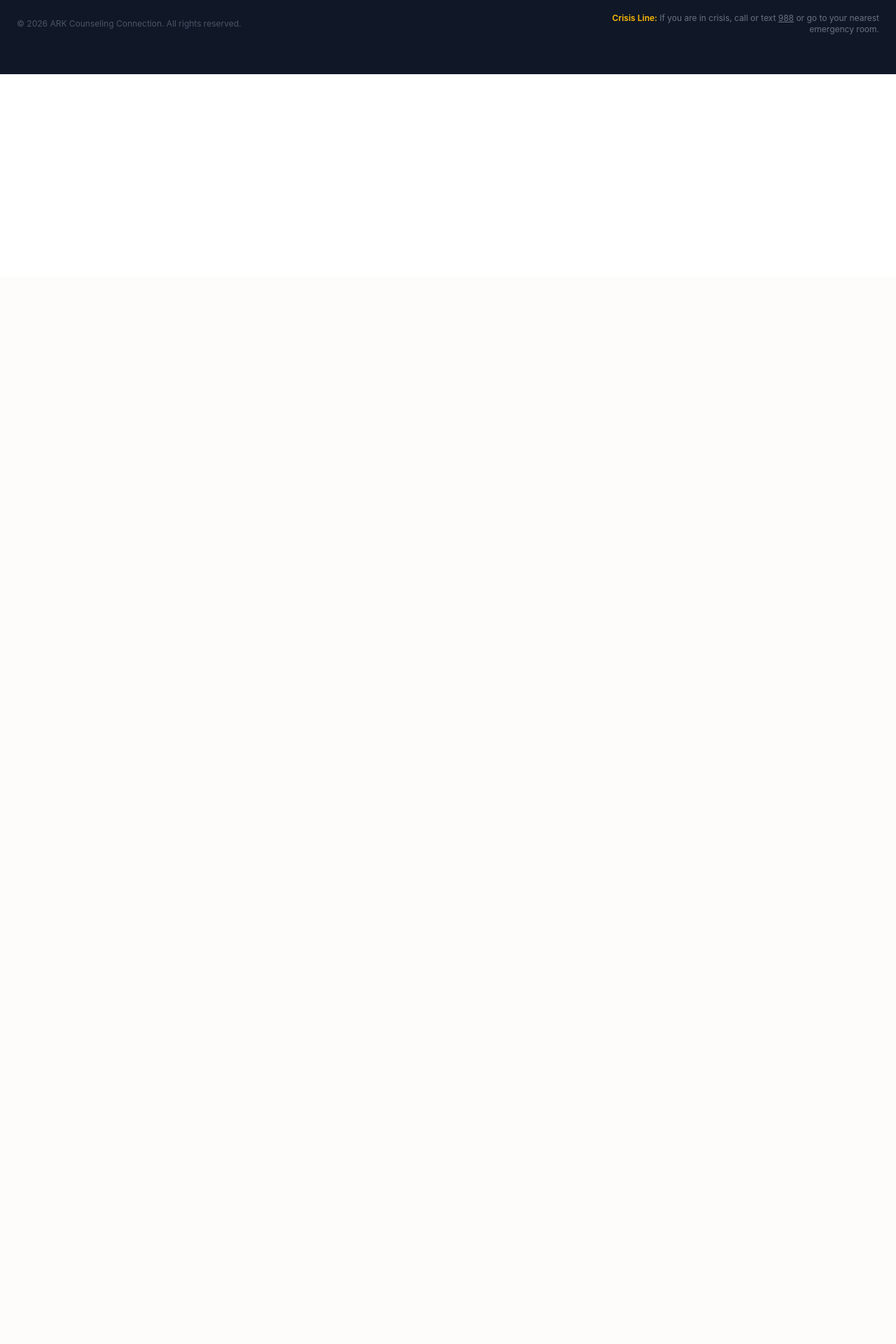
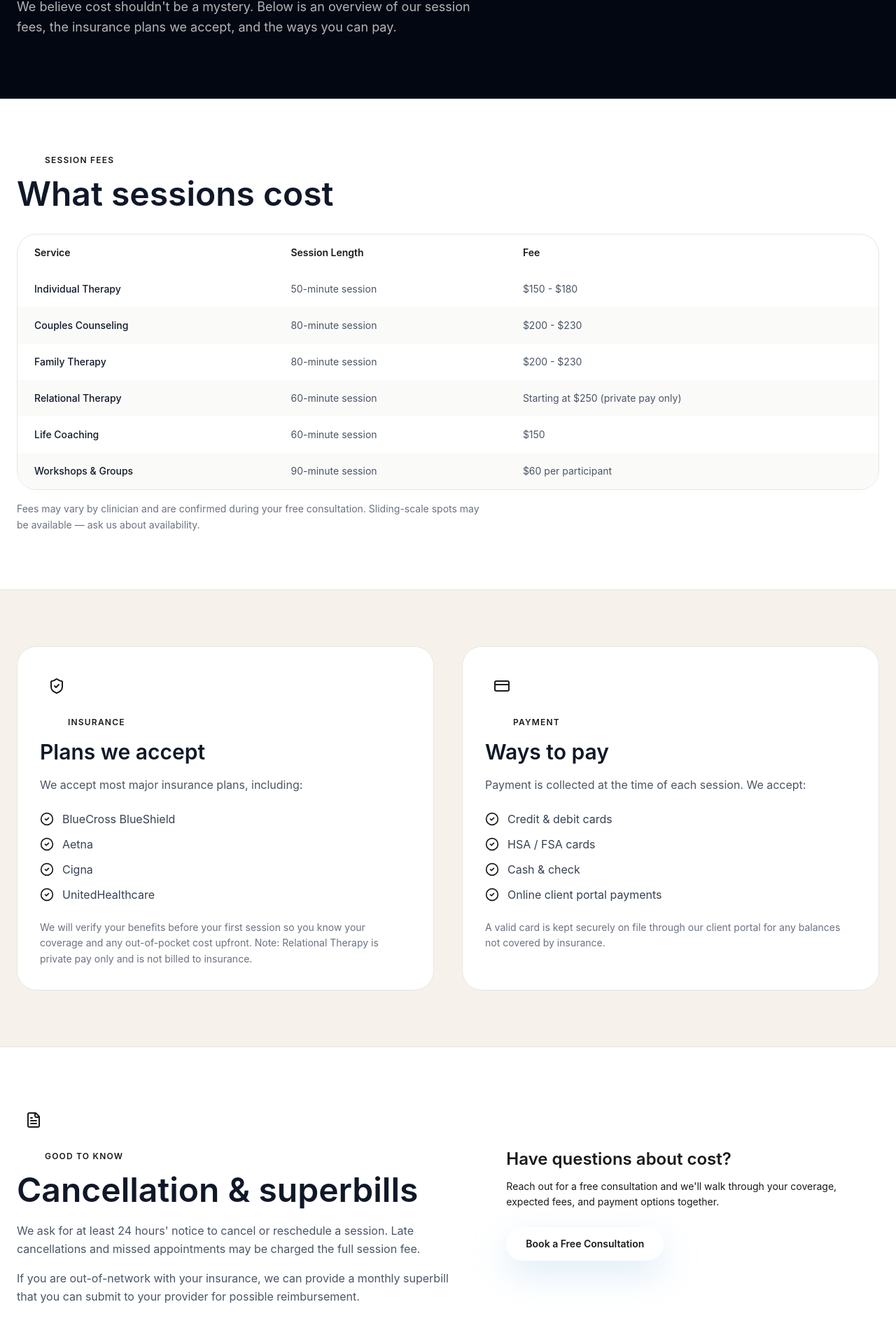
Before and after one commit to Judeyaw1/amarae, a React (Vite) app: page /rates in a window 1280 px wide. Shown: the part 404-2324 px from the top of the page at 70% size. Before the commit the page ends 800 px from the top, so only its background shows below. Built offline with nearby package versions, Linux system fonts and the light colour scheme.

Commit message:
Add Rates nav tab with fees, insurance, and payment info; fix ServicesPage syntax error

```diff
--- a/src/app/App.tsx
+++ b/src/app/App.tsx
@@ -5,6 +5,7 @@ import { AboutPage } from './pages/AboutPage';
 import { ApproachPage } from './pages/ApproachPage';
 import { ConsultationPage } from './pages/ConsultationPage';
 import { HomePage } from './pages/HomePage';
+import { RatesPage } from './pages/RatesPage';
 import { ResourcesPage } from './pages/ResourcesPage';
 import { ServiceDetailPage } from './pages/ServiceDetailPage';
 import { ServicesPage } from './pages/ServicesPage';
@@ -45,6 +46,7 @@ export default function App() {
           <Route path="/approach" element={<ApproachPage />} />
           <Route path="/team" element={<TeamPage />} />
           <Route path="/resources" element={<ResourcesPage />} />
+          <Route path="/rates" element={<RatesPage />} />
           <Route path="/about" element={<AboutPage />} />
           <Route path="/consultation" element={<ConsultationPage />} />
         </Routes>
--- a/src/app/data/siteContent.ts
+++ b/src/app/data/siteContent.ts
@@ -11,6 +11,7 @@ export const CARD_5 = 'https://images.unsplash.com/photo-1522202176988-66273c2fd
 export const mainNavItems = [
   { label: 'Home', to: '/' },
   { label: 'Services', to: '/services' },
+  { label: 'Rates', to: '/rates' },
   { label: 'Our Approach', to: '/approach' },
   { label: 'Resources', to: '/resources' },
   { label: 'About', to: '/about' },
--- /dev/null
+++ b/src/app/pages/RatesPage.tsx
@@ -0,0 +1,153 @@
+import { CheckCircle2, CreditCard, FileText, ShieldCheck } from 'lucide-react';
+import { Link } from 'react-router';
+import { SectionEyebrow } from '../components/SectionEyebrow';
+
+const sessionFees = [
+  { service: 'Individual Therapy', duration: '50-minute session', fee: '$150 - $180' },
+  { service: 'Couples Counseling', duration: '80-minute session', fee: '$200 - $230' },
+  { service: 'Family Therapy', duration: '80-minute session', fee: '$200 - $230' },
+  { service: 'Relational Therapy', duration: '60-minute session', fee: 'Starting at $250 (private pay only)' },
+  { service: 'Life Coaching', duration: '60-minute session', fee: '$150' },
+  { service: 'Workshops & Groups', duration: '90-minute session', fee: '$60 per participant' },
+];
+
+const acceptedInsurance = ['BlueCross BlueShield', 'Aetna', 'Cigna', 'UnitedHealthcare'];
+
+const paymentMethods = [
+  'Credit & debit cards',
+  'HSA / FSA cards',
+  'Cash & check',
+  'Online client portal payments',
+];
+
+export function RatesPage() {
+  return (
+    <>
+      <section className="relative overflow-hidden bg-gray-950 text-white">
+        <div className="absolute right-0 top-10 h-80 w-80 rounded-full bg-primary/10 blur-3xl" />
+        <div className="max-w-7xl mx-auto px-6 py-16 lg:py-22">
+          <SectionEyebrow inverse>Rates & Insurance</SectionEyebrow>
+          <h1 className="font-serif text-[3.2rem] sm:text-[4.2rem] lg:text-[5rem] font-semibold leading-[0.96] tracking-[-0.03em] mb-6 max-w-4xl">
+            Clear pricing,
+            <br />
+            simple payment options.
+          </h1>
+          <p className="text-lg text-white/70 leading-relaxed max-w-2xl">
+            We believe cost shouldn't be a mystery. Below is an overview of our session fees, the insurance plans we accept, and the ways you can pay.
+          </p>
+        </div>
+      </section>
+
+      <section className="bg-white py-20">
+        <div className="max-w-7xl mx-auto px-6">
+          <SectionEyebrow>Session Fees</SectionEyebrow>
+          <h2 className="font-serif text-4xl md:text-5xl font-semibold text-gray-900 leading-[1.02] mb-8 max-w-2xl">
+            What sessions cost
+          </h2>
+          <div className="overflow-hidden rounded-[1.75rem] border border-stone-200">
+            <table className="w-full text-left">
+              <thead>
+                <tr className="bg-primary text-foreground">
+                  <th className="px-6 py-4 text-sm font-semibold">Service</th>
+                  <th className="px-6 py-4 text-sm font-semibold">Session Length</th>
+                  <th className="px-6 py-4 text-sm font-semibold">Fee</th>
+                </tr>
+              </thead>
+              <tbody>
+                {sessionFees.map((row, index) => (
+                  <tr key={row.service} className={index % 2 === 0 ? 'bg-white' : 'bg-stone-50'}>
+                    <td className="px-6 py-4 text-sm font-medium text-gray-900">{row.service}</td>
+                    <td className="px-6 py-4 text-sm text-gray-600">{row.duration}</td>
+                    <td className="px-6 py-4 text-sm text-gray-600">{row.fee}</td>
+                  </tr>
+                ))}
+              </tbody>
+            </table>
+          </div>
+          <p className="text-sm text-gray-500 leading-relaxed mt-4 max-w-2xl">
+            Fees may vary by clinician and are confirmed during your free consultation. Sliding-scale spots may be available — ask us about availability.
+          </p>
+        </div>
+      </section>
+
+      <section className="bg-[#f6f1ea] py-20 border-y border-stone-200">
+        <div className="max-w-7xl mx-auto px-6 grid lg:grid-cols-2 gap-10">
+          <div className="rounded-[1.75rem] bg-white border border-stone-200 p-8">
+            <div className="w-12 h-12 rounded-full bg-primary/15 flex items-center justify-center mb-5">
+              <ShieldCheck className="w-6 h-6 text-primary" />
+            </div>
+            <SectionEyebrow>Insurance</SectionEyebrow>
+            <h2 className="font-serif text-3xl font-semibold text-gray-900 mb-4">Plans we accept</h2>
+            <p className="text-gray-600 leading-relaxed mb-6">
+              We accept most major insurance plans, including:
+            </p>
+            <ul className="space-y-3 mb-6">
+              {acceptedInsurance.map((plan) => (
+                <li key={plan} className="flex items-center gap-3">
+                  <CheckCircle2 className="w-5 h-5 text-primary flex-shrink-0" />
+                  <span className="text-gray-700">{plan}</span>
+                </li>
+              ))}
+            </ul>
+            <p className="text-sm text-gray-500 leading-relaxed">
+              We will verify your benefits before your first session so you know your coverage and any out-of-pocket cost upfront. Note: Relational Therapy is private pay only and is not billed to insurance.
+            </p>
+          </div>
+
+          <div className="rounded-[1.75rem] bg-white border border-stone-200 p-8">
+            <div className="w-12 h-12 rounded-full bg-primary/15 flex items-center justify-center mb-5">
+              <CreditCard className="w-6 h-6 text-primary" />
+            </div>
+            <SectionEyebrow>Payment</SectionEyebrow>
+            <h2 className="font-serif text-3xl font-semibold text-gray-900 mb-4">Ways to pay</h2>
+            <p className="text-gray-600 leading-relaxed mb-6">
+              Payment is collected at the time of each session. We accept:
+            </p>
+            <ul className="space-y-3 mb-6">
+              {paymentMethods.map((method) => (
+                <li key={method} className="flex items-center gap-3">
+                  <CheckCircle2 className="w-5 h-5 text-primary flex-shrink-0" />
+                  <span className="text-gray-700">{method}</span>
+                </li>
+              ))}
+            </ul>
+            <p className="text-sm text-gray-500 leading-relaxed">
+              A valid card is kept securely on file through our client portal for any balances not covered by insurance.
+            </p>
+          </div>
+        </div>
+      </section>
+
+      <section className="bg-white py-20">
+        <div className="max-w-7xl mx-auto px-6 grid lg:grid-cols-[1fr_0.9fr] gap-10 items-center">
+          <div>
+            <div className="w-12 h-12 rounded-full bg-primary/15 flex items-center justify-center mb-5">
+              <FileText className="w-6 h-6 text-primary" />
+            </div>
+            <SectionEyebrow>Good to know</SectionEyebrow>
+            <h2 className="font-serif text-4xl md:text-5xl font-semibold text-gray-900 leading-[1.02] mb-5">
+              Cancellation & superbills
+            </h2>
+            <div className="space-y-4 text-gray-600 leading-relaxed">
+              <p>
+                We ask for at least 24 hours' notice to cancel or reschedule a session. Late cancellations and missed appointments may be charged the full session fee.
+              </p>
+              <p>
+                If you are out-of-network with your insurance, we can provide a monthly superbill that you can submit to your provider for possible reimbursement.
+              </p>
+            </div>
+          </div>
+          <div className="rounded-[2rem] bg-primary p-8 text-foreground">
+            <h3 className="font-serif text-2xl font-semibold mb-3">Have questions about cost?</h3>
+            <p className="text-sm text-foreground/75 leading-relaxed mb-6">
+              Reach out for a free consultation and we'll walk through your coverage, expected fees, and payment options together.
+            </p>
+            <Link to="/consultation" className="inline-flex items-center gap-2 rounded-full bg-accent px-7 py-3.5 text-sm font-semibold text-accent-foreground shadow-[0_18px_50px_rgba(161,201,231,0.35)] hover:bg-accent/90 transition-colors">
+              Book a Free Consultation
+            </Link>
+          </div>
+        </div>
+      </section>
+    </>
+  );
+}
```
